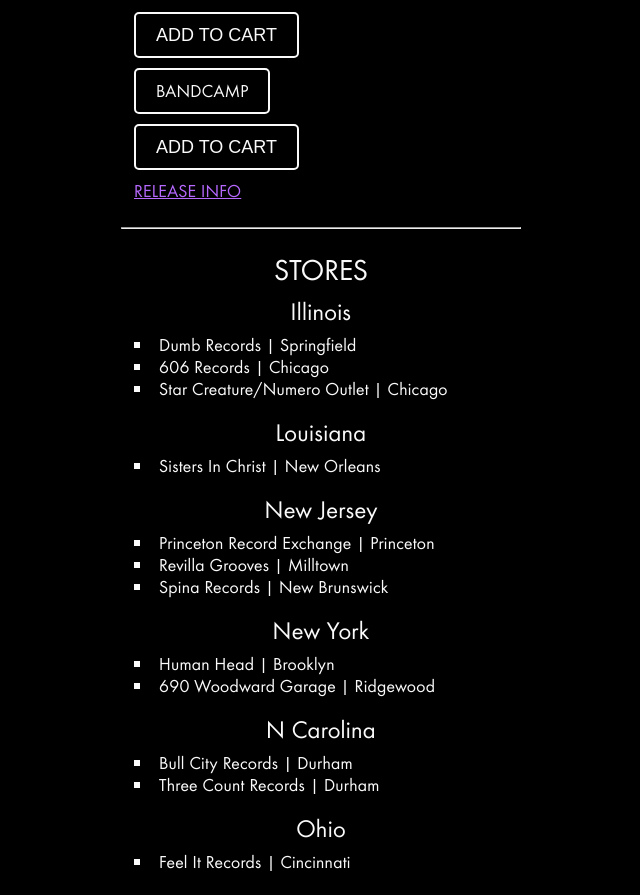
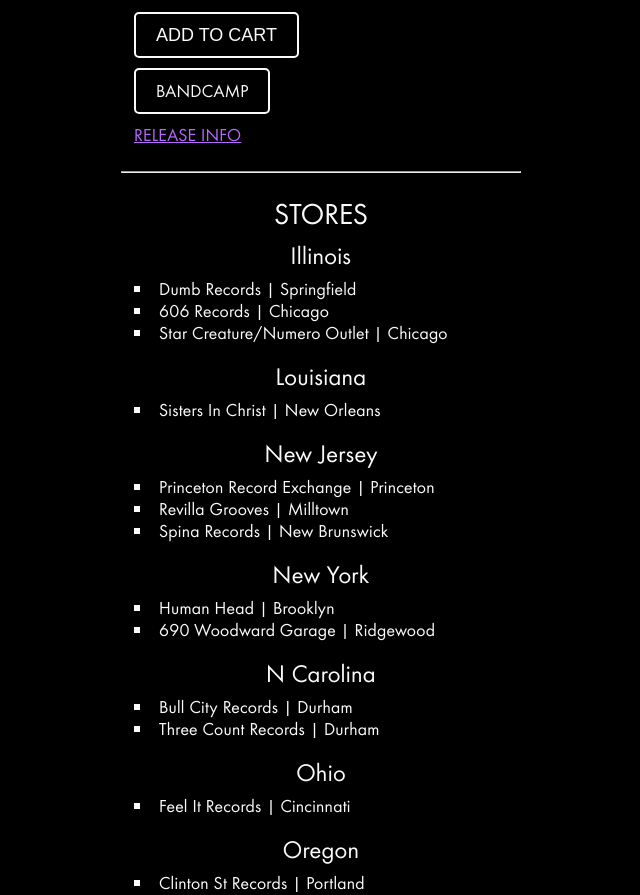
Before and after one commit to JarrettD5309/ftfstore, a Next.js app in the folder client/: page / in a window 1280 px wide. Shown: the part 1200-2095 px from the top of the page, without its empty margins (319-959 px from the left). Built offline with nearby package versions, Linux system fonts and the light colour scheme.

Commit message:
remove extra test button

```diff
--- a/client/src/app/page.tsx
+++ b/client/src/app/page.tsx
@@ -48,9 +48,6 @@
               <p><a className="link-button margin-top-1rem"
                 href="https://34trolley.bandcamp.com/album/relaxation-ep" target="_blank"
                 rel="noopener noreferrer">BANDCAMP</a></p>
-              <AddToCartButton itemID='ftf002' />
-
-
             </div>
           </section>
 
```
